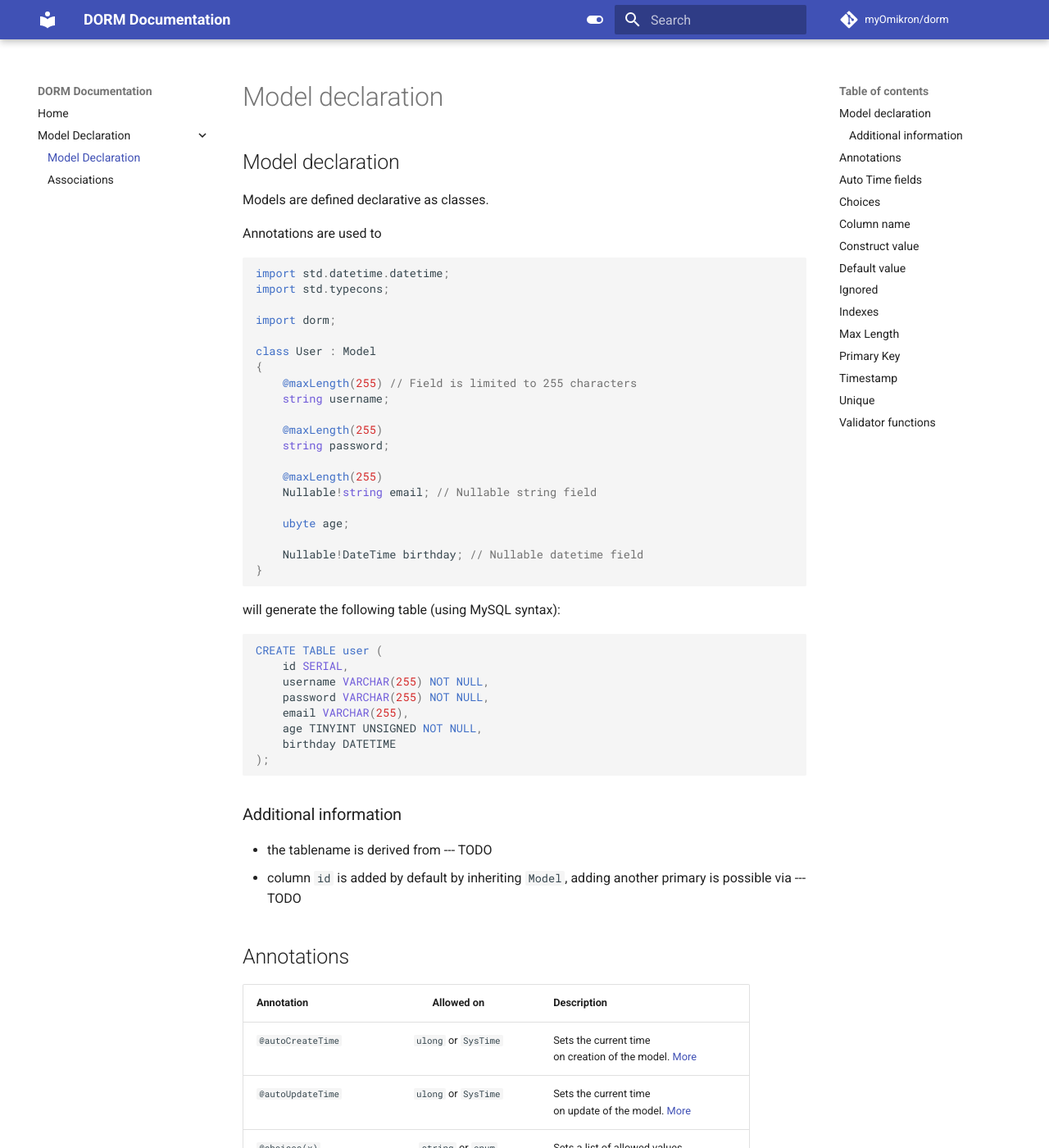
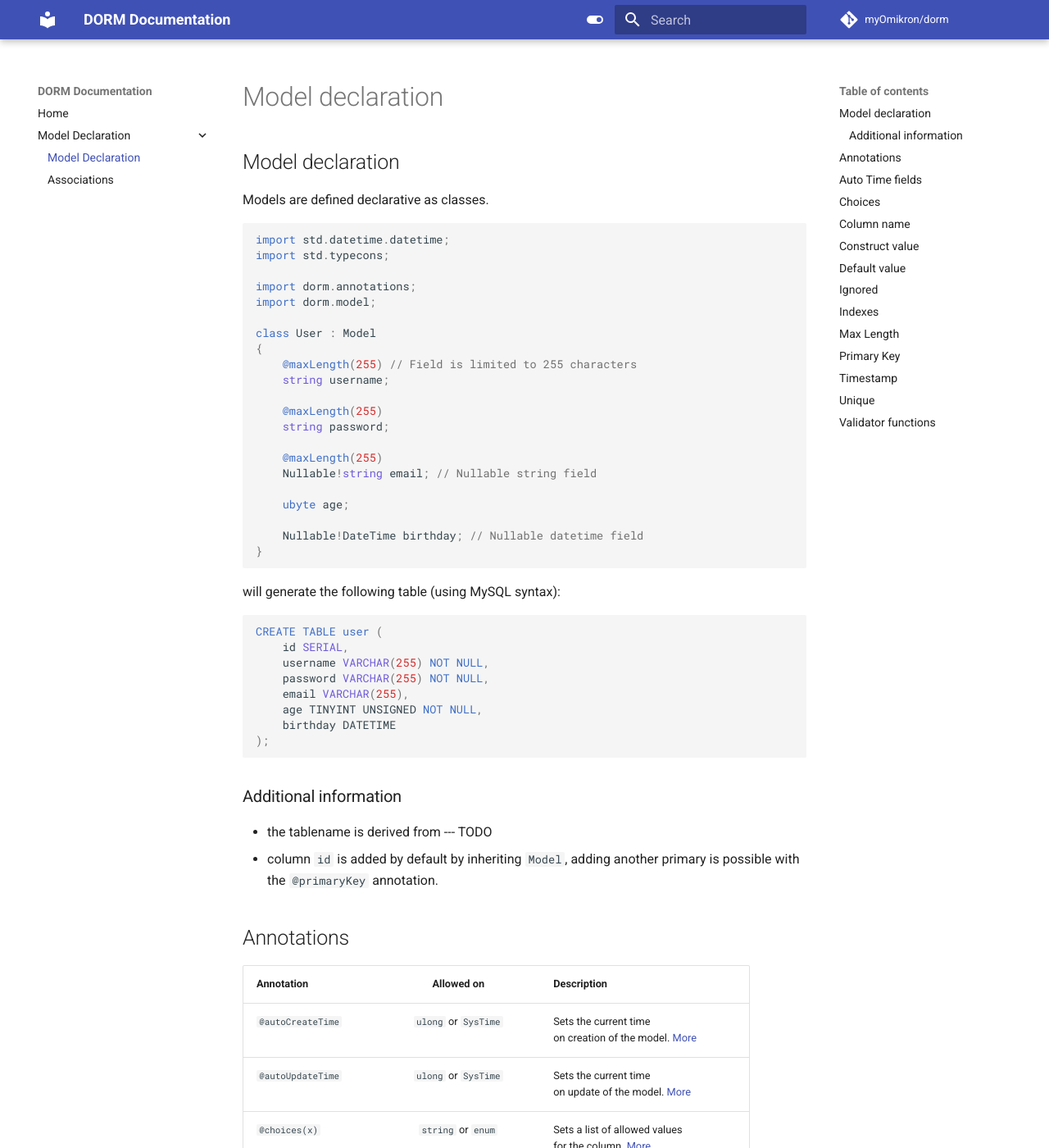
Before and after one commit to rorm-orm/rorm, an MkDocs documentation site: the page built from docs/docs/declaration/model_declaration.md, in a window 1280 px wide and 1400 px high. Shown: the whole window at 82% size. Built offline with MkDocs 1.6.1 and Material for MkDocs 9.7.7, drawn with Linux system fonts in a browser that asks for light colours; comment, search, counter and statistics services are not loaded.

Commit message:
Added correct imports and described how to overwrite the primary key; cleanup

````diff
--- a/docs/docs/declaration/model_declaration.md
+++ b/docs/docs/declaration/model_declaration.md
@@ -4,13 +4,12 @@
 
 Models are defined declarative as classes.
 
-Annotations are used to
-
 ```d
 import std.datetime.datetime;
 import std.typecons;
 
-import dorm;
+import dorm.annotations;
+import dorm.model;
 
 class User : Model
 {
@@ -46,7 +45,7 @@ CREATE TABLE user (
 
 - the tablename is derived from --- TODO
 - column `id` is added by default by inheriting `Model`,
-adding another primary is possible via --- TODO
+adding another primary is possible with the `@primaryKey` annotation.
 
 ## Annotations
 
````
